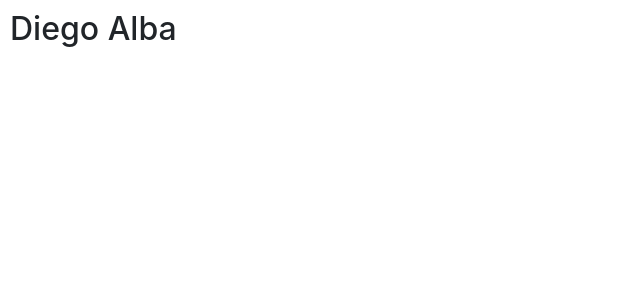
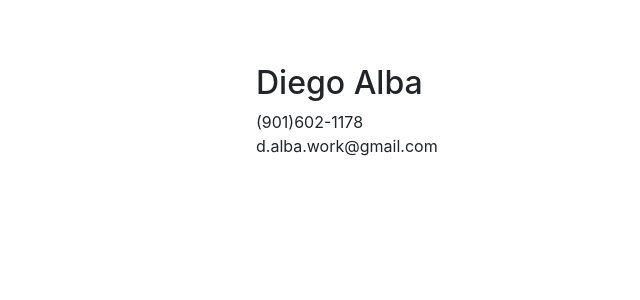
Before and after one commit to DAlba-sudo/DAlba-sudo.github.io, a Jekyll site: the page built from templates/present.html, in a window 1280 px wide. Shown: the top 300 px of the page, without its empty margins (0-640 px from the left). Built offline with Jekyll 4.4.1, drawn with Linux system fonts in a browser that asks for light colours.

Commit message:
preview1

```diff
--- a/assets/css/present.css
+++ b/assets/css/present.css
@@ -1,4 +1,9 @@
+
+
 /* Custom Classes */
 .resume {
-    margin: 10px;
+    margin-left: 20%;
+    margin-right: 20%;
+    margin-top: 5%;
+    margin-bottom: 5%;
 }
--- a/templates/present.html
+++ b/templates/present.html
@@ -8,7 +8,10 @@ css: present.css
     <div class="row">
         <div class="name">
             <h2>Diego Alba</h2>
-
+            <p>(901)602-1178<br>d.alba.work@gmail.com</p>
         </div>
     </div>
+    <div class="row">
+
+    </div>
 </div>
```
Also changed, not shown: 3 other files.
